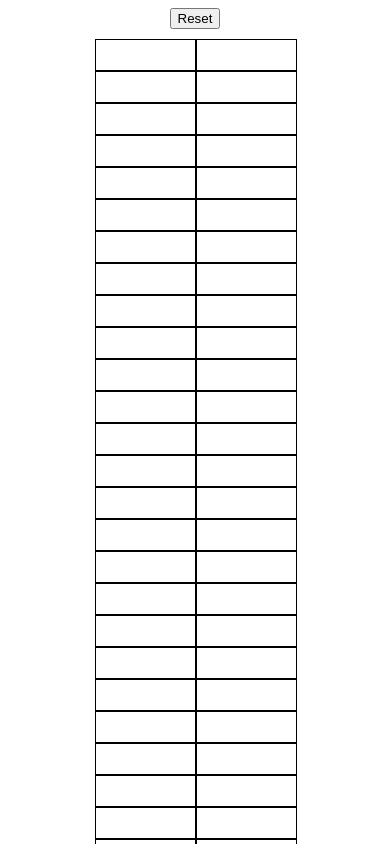
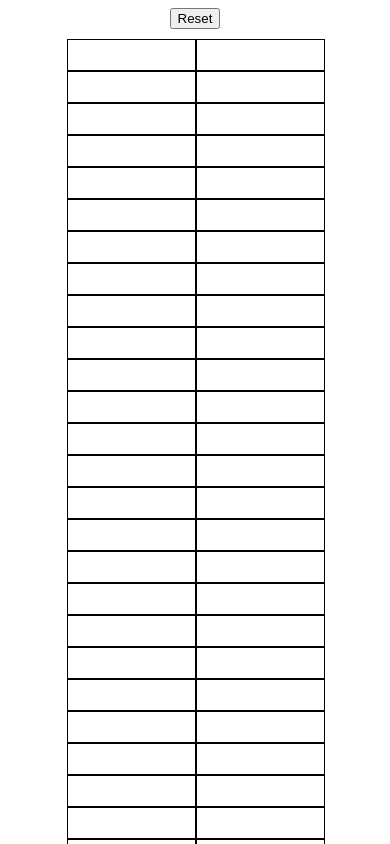
Before and after one commit to vnoblitt/one-hundred-women, a website built with webpack: page src/template.html in a window 390 px wide. Shown: the top 844 px of the page. Built offline with nearby package versions, Linux system fonts and the light colour scheme.

Commit message:
reverted because I didn't bundle the CSS

```diff
--- a/src/styles.css
+++ b/src/styles.css
@@ -31,7 +31,7 @@ body {
 
 @media (max-width: 768px) {
     #content {
-        grid-template-columns: repeat(2, 100px);
+        grid-template-columns: repeat(2, minmax(8rem, 1fr));
     }
 
     .woman {
```
